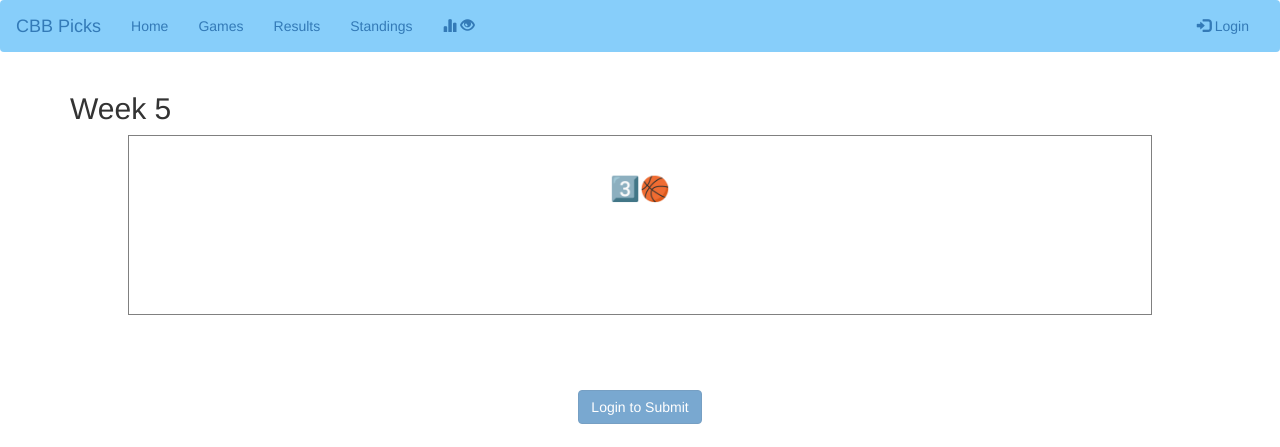
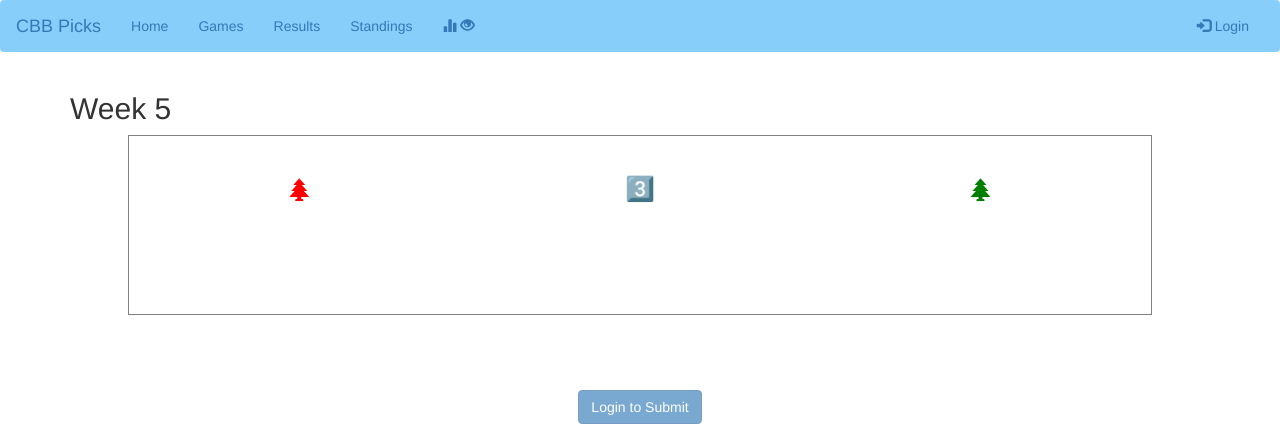
Before and after one commit to codyphillips5/cbbpicks, a plain HTML site: page picks.html in a window 1280 px wide. Shown: the top 447 px of the page. Drawn offline with nearby package versions, Linux system fonts and the light colour scheme; no server answers.

Commit message:
christma

```diff
--- a/picks.html
+++ b/picks.html
@@ -46,17 +46,17 @@
 <div class="container center_div"><div id='week-title'></div></div>
 <section class="picks">
 	<div class="selection">
-            <span class='header'><input type="text" id="seasongame43" class="form-control choice" class='choice' required><br><h3 style="color:white;">.</h3></span>
+            <span class='header'><input type="text" id="seasongame43" class="form-control choice" class='choice' required><br><h3 style="color:red;"><span class="glyphicon glyphicon-tree-conifer"></span></h3></span>
             <span id='label-choice-seasongame43'></span>
             <span id="image43" class='choice'></span>
 	</div>
 	<div class="selection">
-            <span class='header'><input type="text" id="seasongame44" class="form-control choice" class='choice' required><br><h3>3️⃣🏀</h3></span>
+            <span class='header'><input type="text" id="seasongame44" class="form-control choice" class='choice' required><br><h3>3️⃣</h3></span>
             <span id='label-choice-seasongame44'></span>
             <span id="image44" class='choice'></span>
 	</div>
 	<div class="selection">
-            <span class='header'><input type="text" id="seasongame45" class="form-control choice" class='choice' required><br><h3 style="color:white;">.</h3></span>
+            <span class='header'><input type="text" id="seasongame45" class="form-control choice" class='choice' required><br><h3 style="color:green;"><span class="glyphicon glyphicon-tree-conifer"></span></h3></span>
             <span id='label-choice-seasongame45'></span>
             <span id="image45" class='choice'></span>
 	</div>
```
